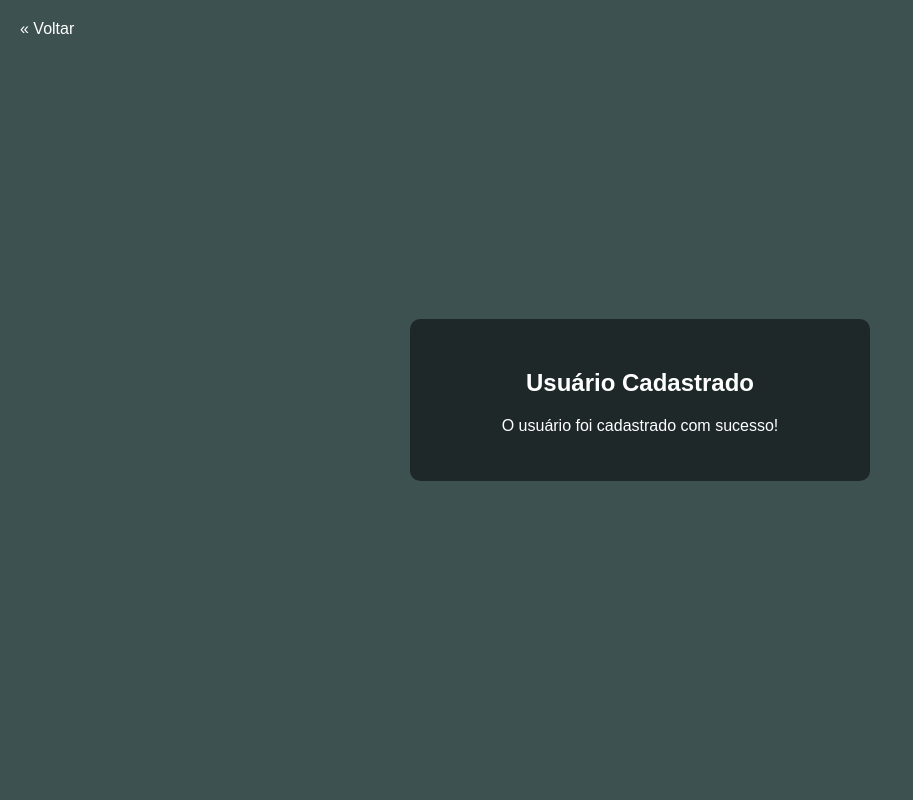
After one commit to FelRochaBR/Arduino, a PHP site: page /cadastro_sucesso.php in a window 1280 px wide. The commit adds this page. Shown: the whole page, without its empty margins (0-913 px from the left). Run offline with PHP 8.4, Linux system fonts and the light colour scheme.

Commit message:
Pequenas Alterações

```diff
--- a/main/PHP_files/cadastro.php
+++ b/main/PHP_files/cadastro.php
@@ -159,5 +159,7 @@ if(isset($_POST['submit'])){
     // Inserir os dados na tabela
     $result = mysqli_query($conexao, "INSERT INTO usuarios(nome,email,senha,cargo)
     VALUES ('$nome','$email','$senha_hash','$cargo')");
+
 }
+
 ?>
--- /dev/null
+++ b/main/PHP_files/cadastro_sucesso.php
@@ -0,0 +1,61 @@
+<!DOCTYPE html>
+<html lang="pt-br">
+<head>
+    <meta charset="UTF-8">
+    <meta name="viewport" content="width=device-width, initial-scale=1.0">
+    <title>Usuário Cadastrado</title>
+    <style>
+        body{
+            font-family: Arial, Helvetica, sans-serif;
+            background-image: linear-gradient(to right, #3E5151, #3E5151);
+            margin: 0;
+            padding: 0;
+            display: flex;
+            justify-content: center;
+            align-items: center;
+            height: 100vh;
+        }
+
+        .container{
+            background-color: rgba(0, 0, 0, 0.5);
+            padding: 30px;
+            border-radius: 10px;
+            color: white;
+            width: 80%;
+            max-width: 400px;
+            text-align: center;
+        }
+
+        #submit{
+            background-color: #747575;
+            width: 100%;
+            border: none;
+            padding: 10px;
+            color: white;
+            font-size: 20px;
+            cursor: pointer;
+            border-radius: 5px;
+            transition: background-color 0.3s ease;
+        }
+
+        #submit:hover{
+            background-color: #2980b9;
+        }
+
+        .back-link {
+            color: white;
+            text-decoration: none;
+            position: absolute;
+            top: 20px;
+            left: 20px;
+        }
+    </style>
+</head>
+<body>
+    <div class="container">
+        <h2>Usuário Cadastrado</h2>
+        <p>O usuário foi cadastrado com sucesso!</p>
+        <a href="introducao.php" class="back-link">&laquo; Voltar</a>
+    </div>
+</body>
+</html>
```
